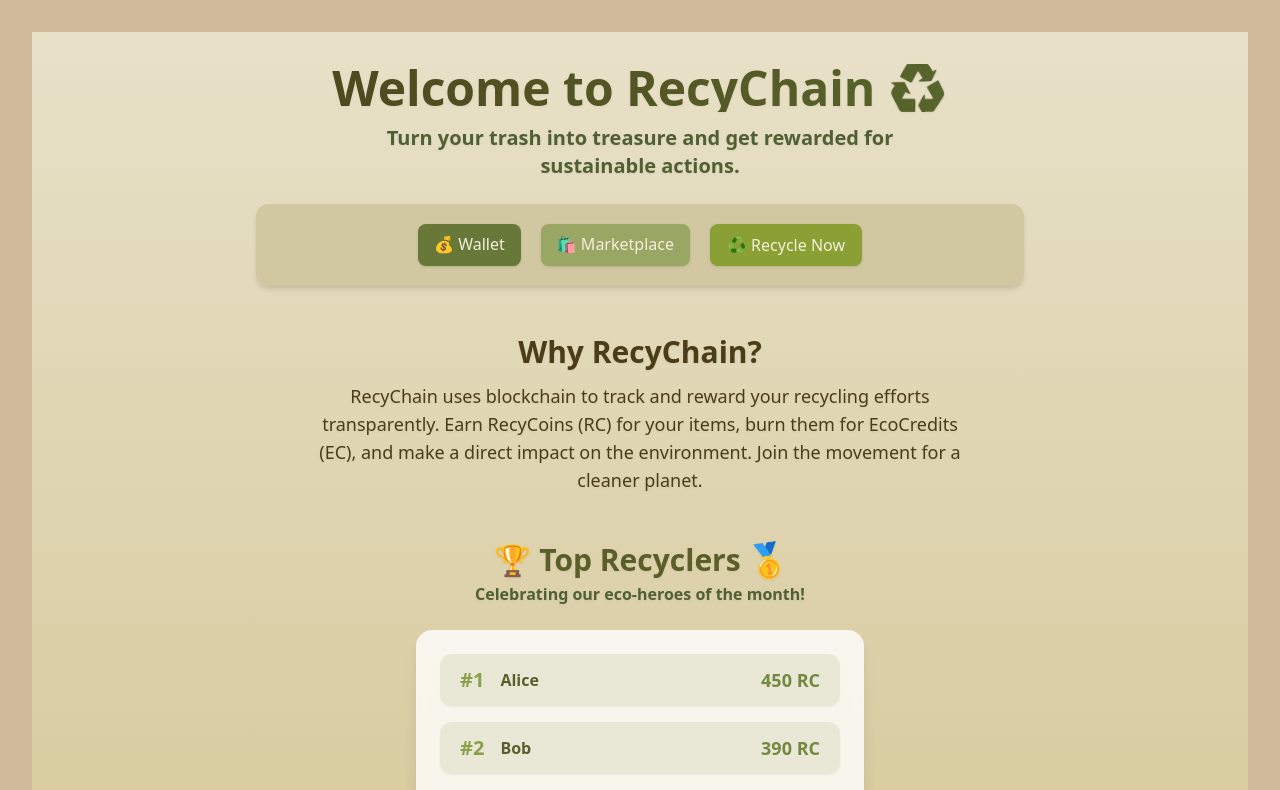
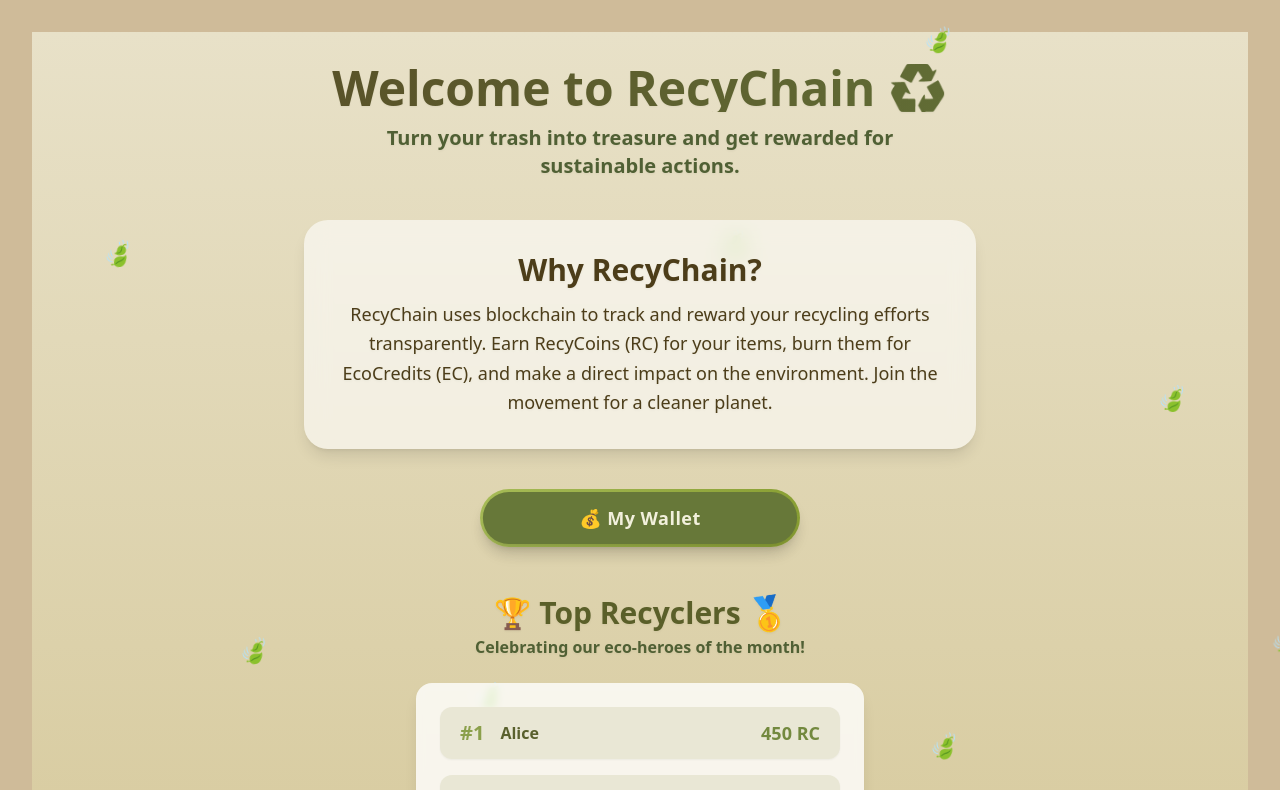
Before and after one commit to KahYiin/APU-hackathon-Monash, a React (Vite) app in the folder tailwindcss4/: page / in a window 1280 px wide. Shown: the top 790 px of the page. Built offline with nearby package versions, Linux system fonts and the light colour scheme.

Commit message:
feat(Homepage): Add more designs in

```diff
--- a/tailwindcss4/src/pages/HomePage.jsx
+++ b/tailwindcss4/src/pages/HomePage.jsx
@@ -7,14 +7,31 @@ export default function HomePage() {
   const leaderboard = [
     { name: "Alice", points: 450 },
     { name: "Bob", points: 390 },
-    { name: "Charlie", points: 350 },
+    { name: "Charlie", points: 350 }
   ];
 
   return (
     <div className="min-h-screen bg-gradient-to-b from-[#E8E1C8] to-[#D6C99B] p-8 text-center overflow-x-hidden relative">
-      {/* Optional floating particle bg */}
+      {/* Floating leaf icons */}
       <div className="pointer-events-none fixed inset-0 z-0">
-        {/* You could add a canvas or particle effect here */}
+        {[...Array(8)].map((_, i) => (
+          <motion.div
+            key={i}
+            className="absolute text-[#A6BB56] text-2xl"
+            style={{
+              top: `${Math.random() * 100}%`,
+              left: `${Math.random() * 100}%`
+            }}
+            animate={{ y: [0, 20, 0], rotate: [0, 10, -10, 0] }}
+            transition={{
+              duration: 6 + Math.random() * 4,
+              repeat: Infinity,
+              ease: "easeInOut"
+            }}
+          >
+            🍃
+          </motion.div>
+        ))}
       </div>
 
       {/* Hero Header */}
@@ -24,47 +41,22 @@ export default function HomePage() {
         animate={{ opacity: 1, y: 0 }}
         transition={{ duration: 0.8 }}
       >
-        <h1 className="text-4xl md:text-5xl font-extrabold mb-3 bg-clip-text text-transparent bg-gradient-to-r from-[#4C3D19] to-[#5A7030] drop-shadow-sm select-none">
+        <motion.h1
+          className="text-4xl md:text-5xl font-extrabold mb-3 bg-clip-text text-transparent bg-gradient-to-r from-[#4C3D19] to-[#5A7030] drop-shadow-sm select-none"
+          animate={{ opacity: [1, 0.8, 1] }}
+          transition={{ duration: 2, repeat: Infinity }}
+        >
           Welcome to RecyChain ♻️
-        </h1>
+        </motion.h1>
         <p className="text-lg md:text-xl text-[#506034] max-w-xl mx-auto font-semibold drop-shadow-sm">
-          Turn your trash into treasure and get rewarded for sustainable actions.
+          Turn your trash into treasure and get rewarded for sustainable
+          actions.
         </p>
       </motion.header>
 
-      {/* Navigation Buttons */}
-      <motion.div
-        className="flex justify-center gap-5 flex-wrap bg-[#CDC49C]/80 p-5 rounded-xl shadow-md max-w-3xl mx-auto mb-12"
-        initial={{ opacity: 0, scale: 0.8 }}
-        animate={{ opacity: 1, scale: 1 }}
-        transition={{ delay: 0.4, duration: 0.6 }}
-      >
-        <a
-          href="/register"
-          className="px-4 py-2 bg-[#677839] text-[#F2F0DC] rounded-lg shadow hover:scale-105 hover:bg-[#809A4A] transition-transform duration-300 text-sm md:text-base"
-          aria-label="Register"
-        >
-          💰 Wallet
-        </a>
-        <a
-          href="/marketplace"
-          className="px-4 py-2 bg-[#9AA663] text-[#F2F0DC] rounded-lg shadow hover:scale-105 hover:bg-[#B3C271] transition-transform duration-300 text-sm md:text-base"
-          aria-label="Marketplace"
-        >
-          🛍️ Marketplace
-        </a>
-        <button
-          onClick={() => setIsRecycleOpen(true)}
-          className="px-4 py-2 bg-[#8AA034] text-[#F2F0DC] rounded-lg shadow hover:scale-105 hover:bg-[#A6BB56] transition-transform duration-300 text-sm md:text-base"
-          aria-label="Recycle Now"
-        >
-          ♻️ Recycle Now
-        </button>
-      </motion.div>
-
-      {/* Why RecyChain Section */}
+      {/* Why RecyChain */}
       <motion.section
-        className="mt-12 z-10 relative"
+        className="mt-10 z-10 relative max-w-2xl mx-auto bg-white/60 backdrop-blur-md p-8 rounded-3xl shadow-lg"
         initial={{ opacity: 0, y: 30 }}
         whileInView={{ opacity: 1, y: 0 }}
         transition={{ duration: 0.8 }}
@@ -73,13 +65,31 @@ export default function HomePage() {
         <h2 className="text-3xl font-semibold mb-3 text-[#4C3D19] drop-shadow-sm">
           Why RecyChain?
         </h2>
-        <p className="max-w-2xl mx-auto text-[#4C3D19] text-base md:text-lg leading-relaxed font-medium drop-shadow-sm">
+        <p className="text-[#4C3D19] text-lg leading-relaxed font-medium drop-shadow-sm">
           RecyChain uses blockchain to track and reward your recycling efforts
           transparently. Earn RecyCoins (RC) for your items, burn them for
           EcoCredits (EC), and make a direct impact on the environment. Join the
           movement for a cleaner planet.
         </p>
       </motion.section>
+
+      {/* Wallet Button */}
+      <motion.div
+        className="mt-10 flex justify-center bg-gradient-to-r from-[#A6BB56] to-[#8AA034] p-[3px] rounded-full shadow-lg max-w-xs mx-auto mb-12"
+        initial={{ opacity: 0, scale: 0.8 }}
+        animate={{ opacity: 1, scale: 1 }}
+        transition={{ delay: 0.4, duration: 0.6 }}
+      >
+        <motion.a
+          href="/register"
+          className="w-full text-center px-6 py-3 bg-[#677839] text-[#F2F0DC] rounded-full shadow-lg font-bold tracking-wide text-lg"
+          aria-label="Wallet"
+          animate={{ scale: [1, 1.05, 1] }}
+          transition={{ duration: 1.8, repeat: Infinity, ease: "easeInOut" }}
+        >
+          💰 My Wallet
+        </motion.a>
+      </motion.div>
 
       {/* Leaderboard Section */}
       <motion.section
@@ -135,62 +145,6 @@ export default function HomePage() {
           </ul>
         </div>
       </motion.section>
-
-      {/* Recycle Modal */}
-      {isRecycleOpen && (
-        <motion.div
-          className="fixed inset-0 flex items-center justify-center bg-black bg-opacity-50 backdrop-blur-sm z-50"
-          initial={{ opacity: 0 }}
-          animate={{ opacity: 1 }}
-          exit={{ opacity: 0 }}
-        >
-          <motion.div
-            className="bg-white bg-opacity-90 rounded-3xl shadow-xl w-full max-w-md p-6 md:p-8 relative"
-            initial={{ scale: 0.85, opacity: 0 }}
-            animate={{ scale: 1, opacity: 1 }}
-            exit={{ scale: 0.85, opacity: 0 }}
-          >
-            {/* Close button */}
-            <button
-              onClick={() => setIsRecycleOpen(false)}
-              className="absolute top-5 right-5 text-[#7A7F3D] hover:text-[#9CAF59] bg-transparent p-2 rounded-full transition"
-              aria-label="Close modal"
-            >
-              ✖
-            </button>
-
-            <h2 className="text-3xl font-bold mb-5 text-[#5A5F29] select-none">
-              Submit Recyclables ♻️
-            </h2>
-
-            <form className="space-y-5">
-              <input
-                type="text"
-                placeholder="Item Type (e.g. Plastic Bottle)"
-                className="w-full p-3 border-2 border-[#B4BD81] rounded-xl focus:outline-none focus:ring-4 focus:ring-[#8BA04B] transition text-[#59602D]"
-                required
-              />
-              <input
-                type="number"
-                placeholder="Quantity"
-                min={1}
-                className="w-full p-3 border-2 border-[#B4BD81] rounded-xl focus:outline-none focus:ring-4 focus:ring-[#8BA04B] transition text-[#59602D]"
-                required
-              />
-              <input
-                type="file"
-                className="w-full p-3 border-2 border-[#B4BD81] rounded-xl bg-[#F8F7E9] focus:outline-none focus:ring-4 focus:ring-[#8BA04B] transition"
-              />
-              <button
-                type="submit"
-                className="w-full px-5 py-3 bg-[#73893F] text-white rounded-xl hover:bg-[#8BA04B] shadow-md transition text-sm md:text-base"
-              >
-                Submit
-              </button>
-            </form>
-          </motion.div>
-        </motion.div>
-      )}
     </div>
   );
 }
```
